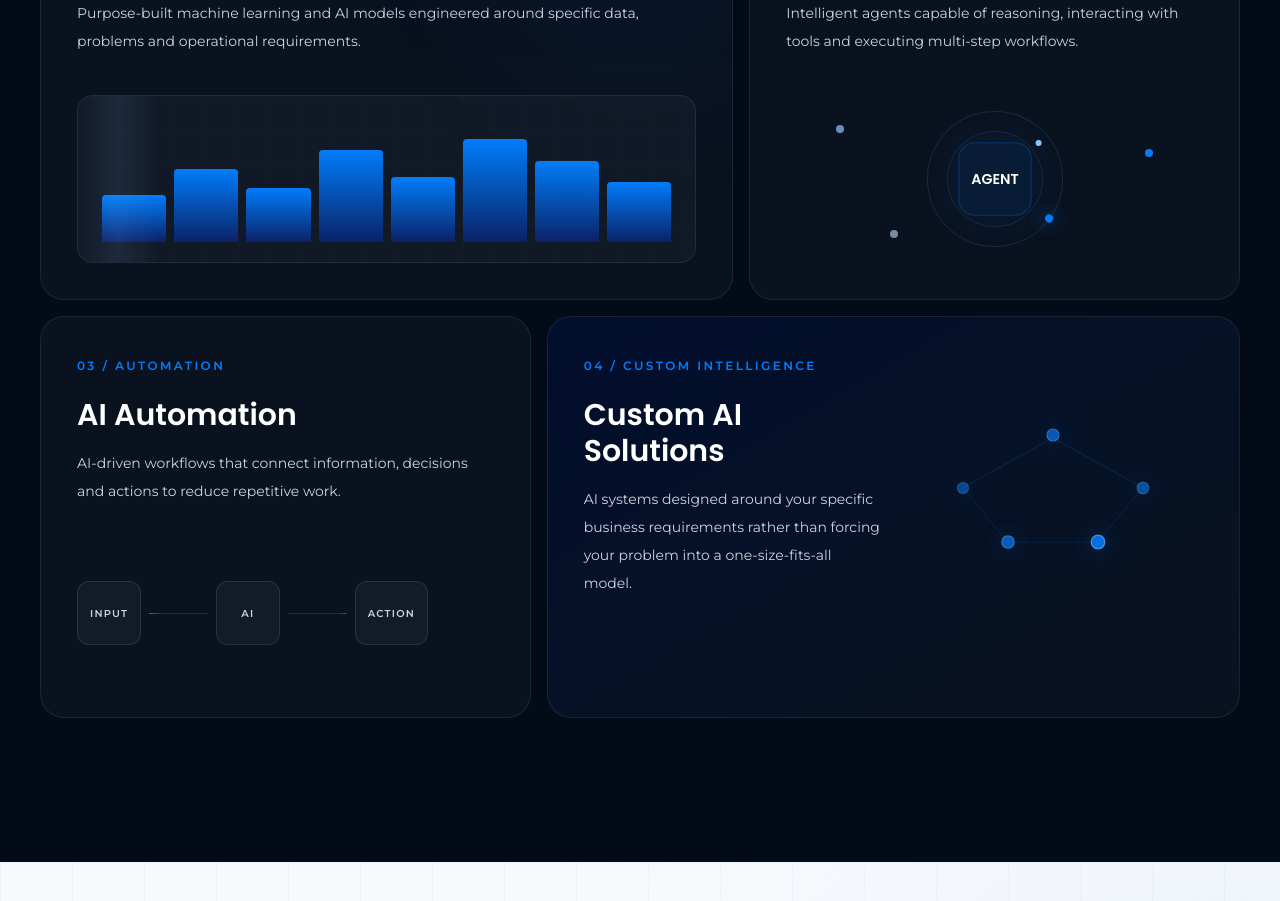
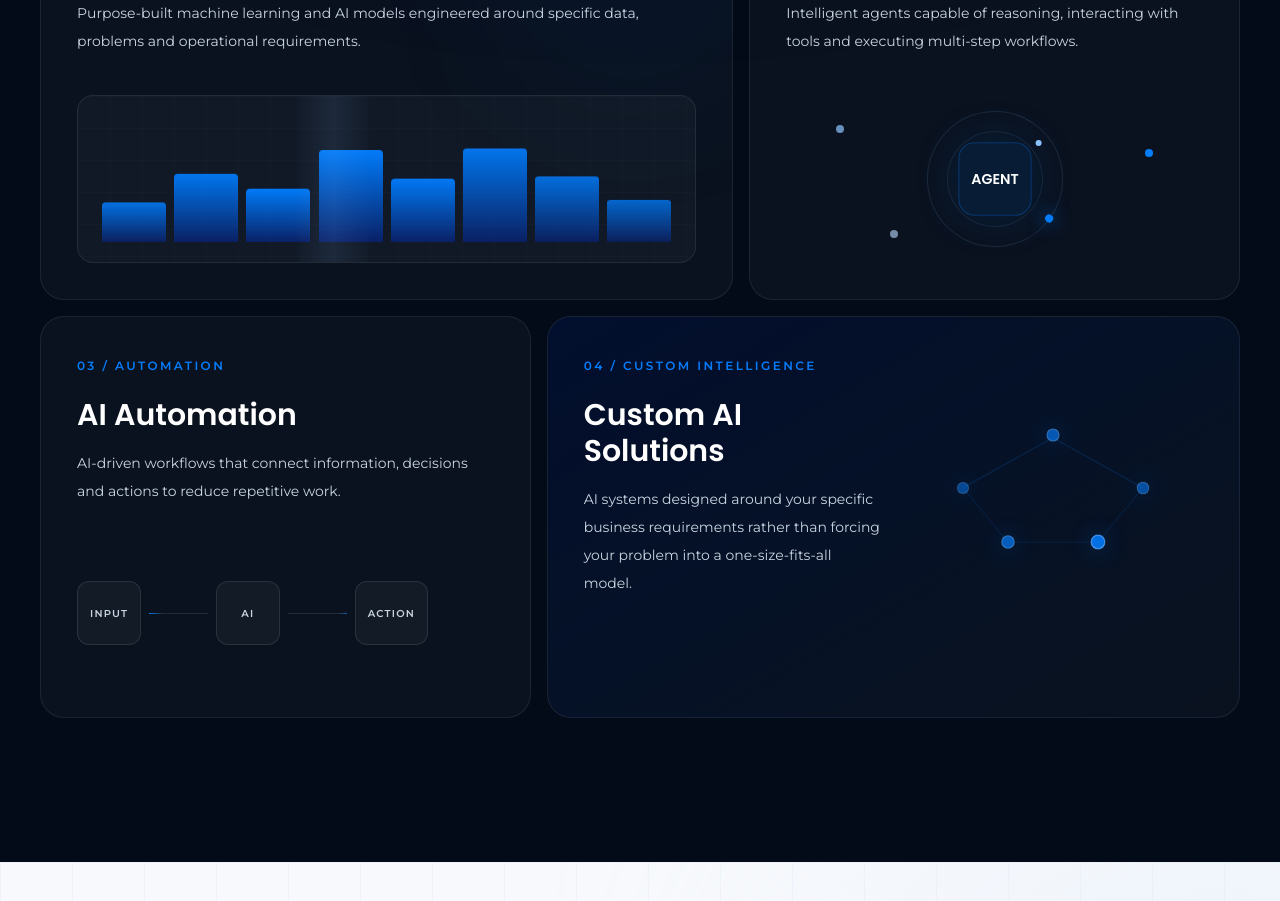
Before and after one commit to aravinthk1504/gendata-techv2, a Next.js app: page /en in a window 1280 px wide. Shown: the part 1480-2381 px from the top of the page. Built offline with nearby package versions, Linux system fonts and the light colour scheme.

Commit message:
Restore AI model card CSS animations

```diff
--- a/src/app/globals.css
+++ b/src/app/globals.css
@@ -117,3 +117,25 @@ button:focus-visible {
 @media (pointer: fine) and (min-width: 768px) {
   body, a, button { cursor: none; }
 }
+
+/* AI model capability visual: pulse bars and sweep the scanning highlight. */
+.gd-ai-model-bar {
+  animation: gd-ai-model-pulse 2.8s ease-in-out infinite;
+  will-change: transform;
+}
+
+@keyframes gd-ai-model-pulse {
+  0%, 100% { transform: scaleY(.58); opacity: .7; }
+  50% { transform: scaleY(1); opacity: 1; }
+}
+
+.gd-ai-model-scan {
+  animation: gd-ai-model-sweep 4.5s linear infinite;
+  will-change: left;
+}
+
+@keyframes gd-ai-model-sweep {
+  0% { left: -80px; opacity: 0; }
+  15%, 85% { opacity: 1; }
+  100% { left: 100%; opacity: 0; }
+}
```
